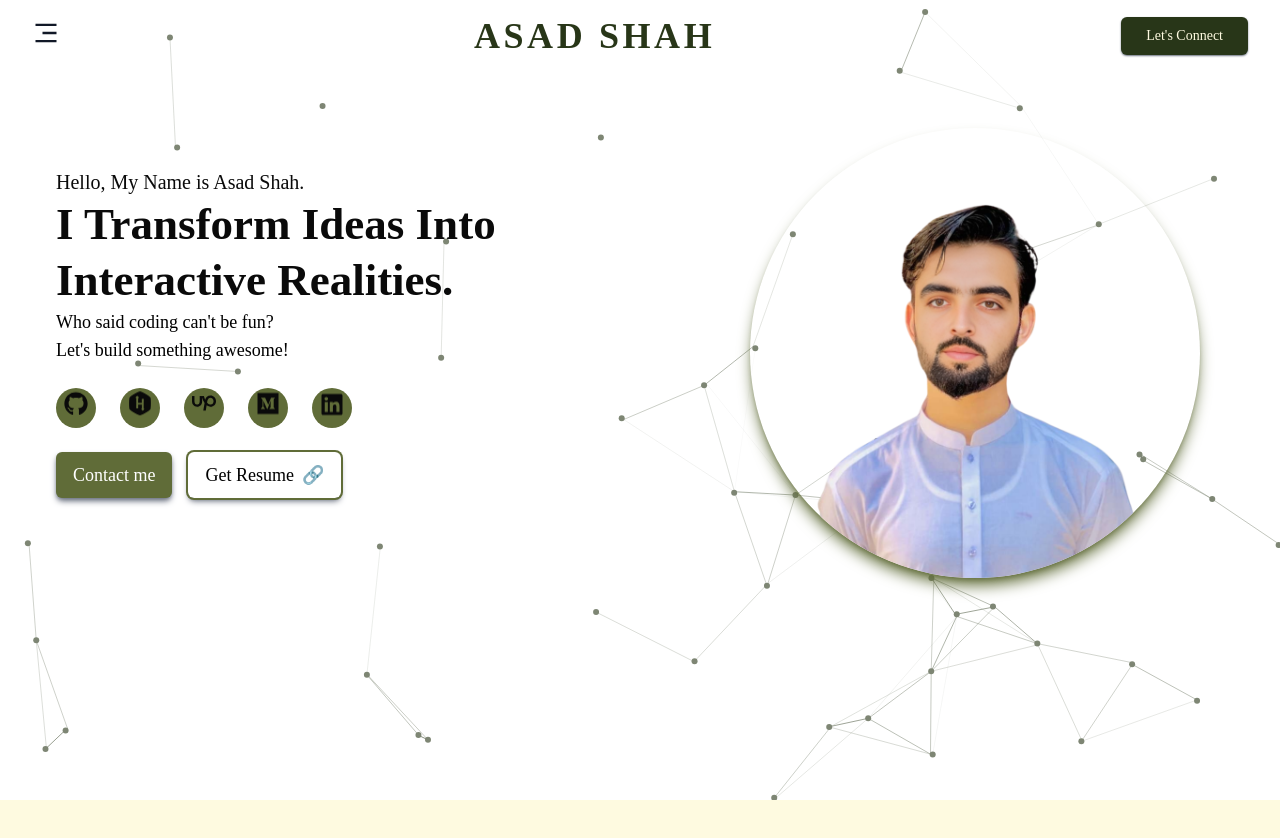
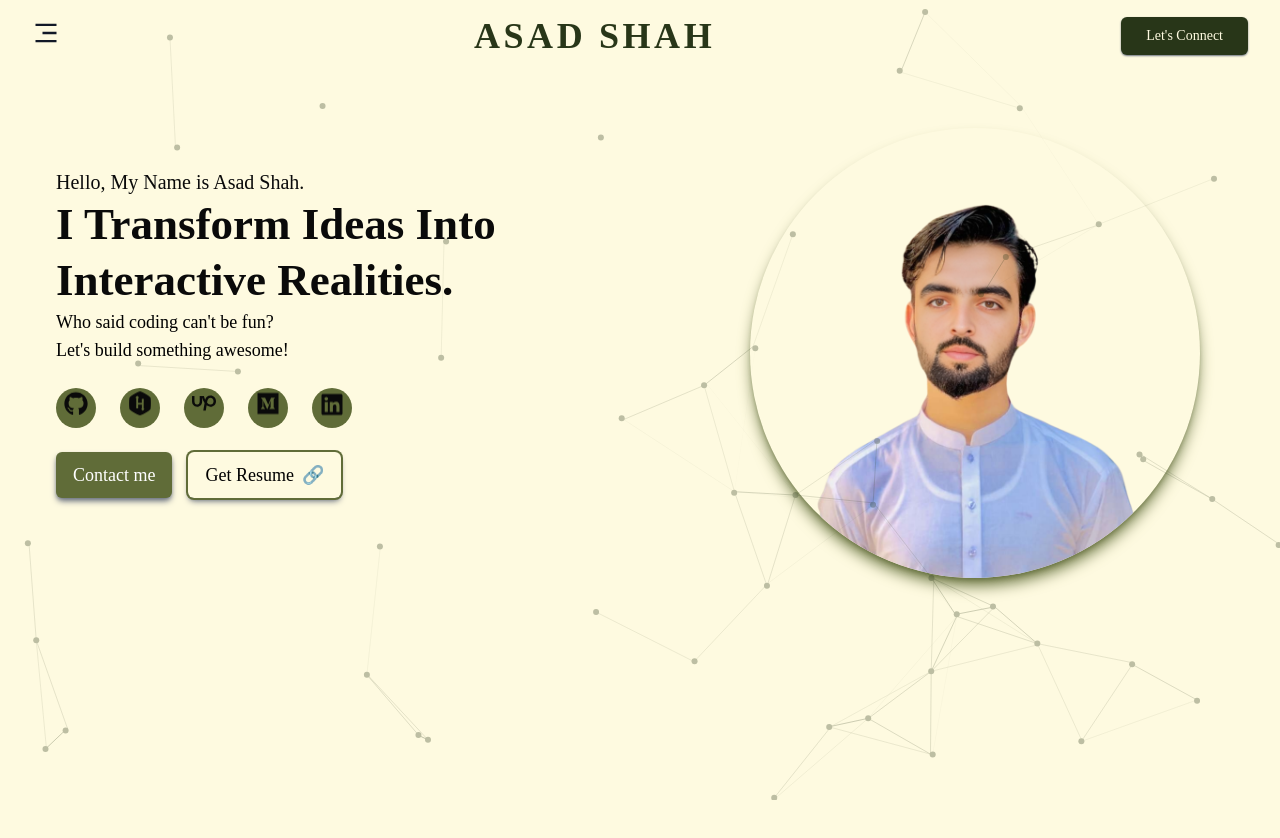
Before and after one commit to iamasadshah/iamasadshah-ibnerafi, a Next.js app: page / in a window 1280 px wide. Shown: the top 838 px of the page. Built offline with nearby package versions, Linux system fonts and the light colour scheme.

Commit message:
bg Effect opacity modified

```diff
--- a/src/app/components/Hero.tsx
+++ b/src/app/components/Hero.tsx
@@ -81,7 +81,7 @@ const Hero = () => {
   }, []);
 
   return (
-    <div className="lg:flex lg:pr-6 min-h-screen Hero-container relative overflow-hidden pt-10 md:pt-32 pb-8 md:pb-0">
+    <div className="lg:flex lg:pr-6 min-h-screen bg-primary2 Hero-container relative overflow-hidden pt-10 md:pt-32 pb-8 md:pb-0 -z-10">
       {/* Image Section */}
       <div className="Image-Div flex flex-col justify-center items-center px-4 relative h-[50vh] lg:h-full lg:basis-[60%] order-first lg:order-last p-0">
         <Image
--- a/src/app/components/NetEffect.tsx
+++ b/src/app/components/NetEffect.tsx
@@ -108,7 +108,7 @@ const NetEffect = () => {
   return (
     <canvas
       ref={canvasRef}
-      className="fixed top-0 left-0 w-full h-full pointer-events-none opacity-35 md:opacity-60 z-0"
+      className="fixed top-0 left-0 w-full h-full pointer-events-none opacity-30 md:opacity-30 z-0"
     ></canvas>
   );
 };
```
